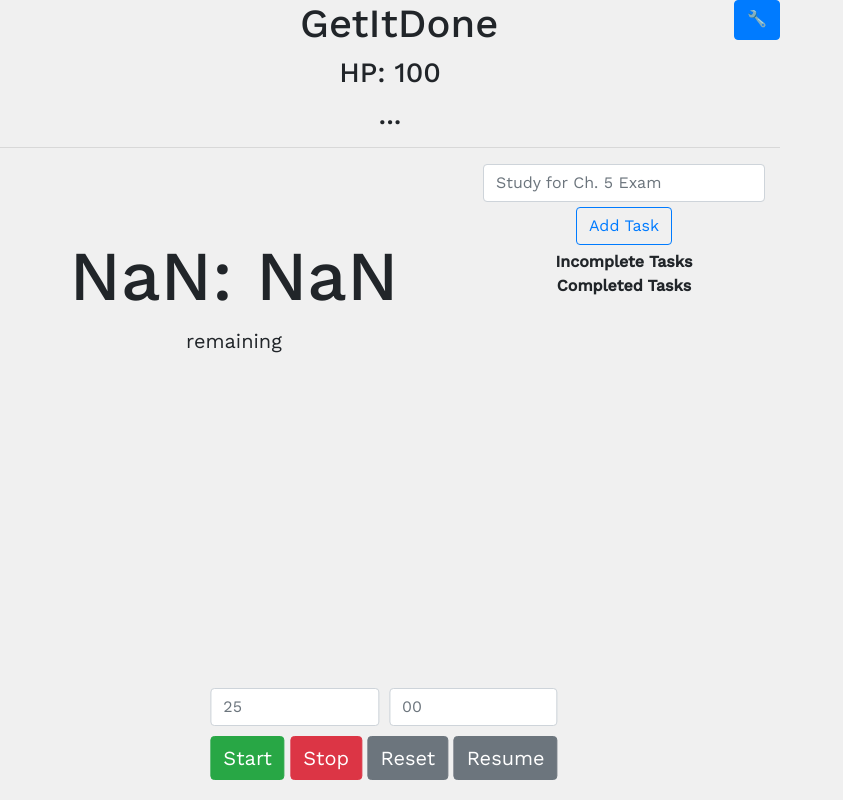
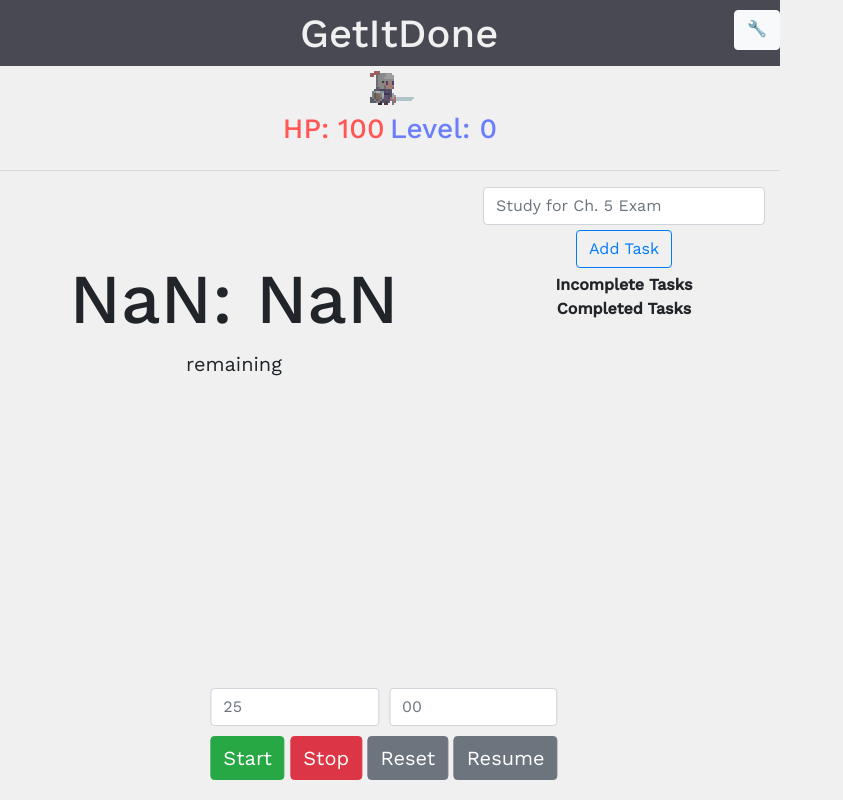
Before and after one commit to julianalg/GetItDone, a browser extension: page testToDolist-Andy/toDoIndex.html in a window 1280 px wide. Shown: the whole page, without its empty margins (0-843 px from the left). Drawn offline with nearby package versions, Linux system fonts and the light colour scheme.

Commit message:
added sprites

```diff
--- a/testToDolist-Andy/blocking/blocking.js
+++ b/testToDolist-Andy/blocking/blocking.js
@@ -18,7 +18,7 @@ window.addEventListener("DOMContentLoaded", function() {
 
         } else {
 
-            user = [{hp: 0, level: 0}];
+            user = [{hp: 0, level: 0, character: "characters/sprite1.png"}];
 
             console.log(user);
 
--- a/testToDolist-Andy/focusGame.js
+++ b/testToDolist-Andy/focusGame.js
@@ -2,6 +2,9 @@ console.log("Loading focusGame.js");
 
 let user = [];
 
+const characterSprites = ["characters/sprite1.png", "characters/sprite2.png", "characters/sprite3.png", "characters/sprite4.png", "characters/sprite5.png"]
+
+const character = document.getElementById('character')
 const hpReadout = document.getElementById('hp-readout');
 const levelReadout = document.getElementById('level-readout')
 
@@ -19,7 +22,7 @@ window.addEventListener("DOMContentLoaded", function() {
 
         } else {
 
-            user = [{hp: 100, level: 0}];
+            user = [{hp: 100, level: 0, character: characterSprites[Math.floor(Math.random() * characterSprites.length)]}];
 
             console.log(user);
 
@@ -29,21 +32,28 @@ window.addEventListener("DOMContentLoaded", function() {
 
     });
 
+    chrome.storage.sync.get([], (result) => {
+        console.log(result)
+    })
+
 });
 
 function displayHP() {
 
-    const hpReadout = document.getElementById('hp-readout');
+    hpReadout.innerText = "HP: " + user[0].hp;
 
-    hpReadout.innerText = "HP: " + user[0].hp;
+    levelReadout.innerText = "Level: " + user[0].level
+
+    character.setAttribute("src", user[0].character)
 
 }
 
 function storeHP() {
 
-    chrome.storage.sync.set({"user": [{hp: user[0].hp, level: user[0].level}]});
+    chrome.storage.sync.set({"user": [{hp: user[0].hp, level: user[0].level, character: user[0].character}]});
 
 }
+
 
 
 /* Im pretty sure the below code makes it so user hp is always 0
--- a/testToDolist-Andy/toDoApp.js
+++ b/testToDolist-Andy/toDoApp.js
@@ -29,7 +29,7 @@ chrome.storage.sync.get(["user"], (result) => {
 
     } else {
 
-        user = [{hp: 0, level: 0}];
+        user = [{hp: 100, level: 0, character}];
 
         console.log(user);
 
--- a/testToDolist-Andy/toDoIndex.html
+++ b/testToDolist-Andy/toDoIndex.html
@@ -23,10 +23,15 @@
 
     <div class="header">
         <h1>GetItDone</h1>
-        <a class="btn btn-primary" href="options/options.html">🔧</a>
+        <a class="btn btn-light" href="options/options.html">🔧</a>
     </div>
-    <h3 id="hp-readout">...</h3>
-    <h3 id="level-readout">...</h3>
+    <div class="readouts">
+        <img src="images/icon-16.png" id="character" alt="your character ">
+        <br>
+        <h3 id="hp-readout" class="readout">...</h3>
+        <h3 id="level-readout" class="readout">...</h3>
+    </div>
+
     <!-- HP test button is now in the options menu -->
 
     <hr>
--- a/testToDolist-Andy/toDoStyles.css
+++ b/testToDolist-Andy/toDoStyles.css
@@ -14,12 +14,26 @@ body {
 /* header */
 .header {
     display: flex;
-
+    color: #f0f0f0;
+    background-color: #494953;
+    padding-top: 10px;
 }
 
 .header a  {
     margin-left: auto;
     height: 40px;
+}
+
+.readout {
+    display: inline-block;
+}
+
+#hp-readout {
+    color: #FF5656;
+}
+
+#level-readout {
+    color: #6A7EFC;
 }
 
 .header h1 {
```
Also changed, not shown: testToDolist-Andy/characters/sprite1.png (added), testToDolist-Andy/characters/sprite2.png (added), testToDolist-Andy/characters/sprite3.png (added), testToDolist-Andy/characters/sprite4.png (added), testToDolist-Andy/characters/sprite5.png (added), 1 other file.
